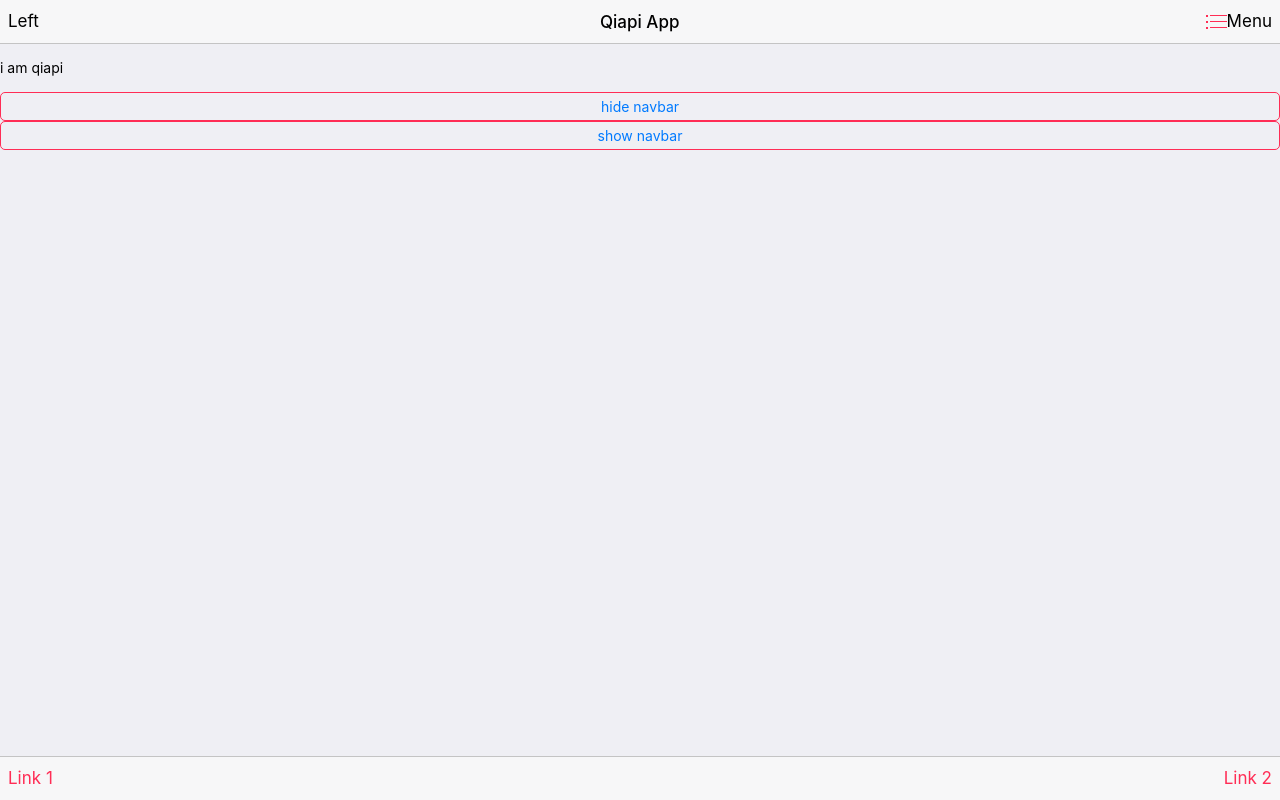
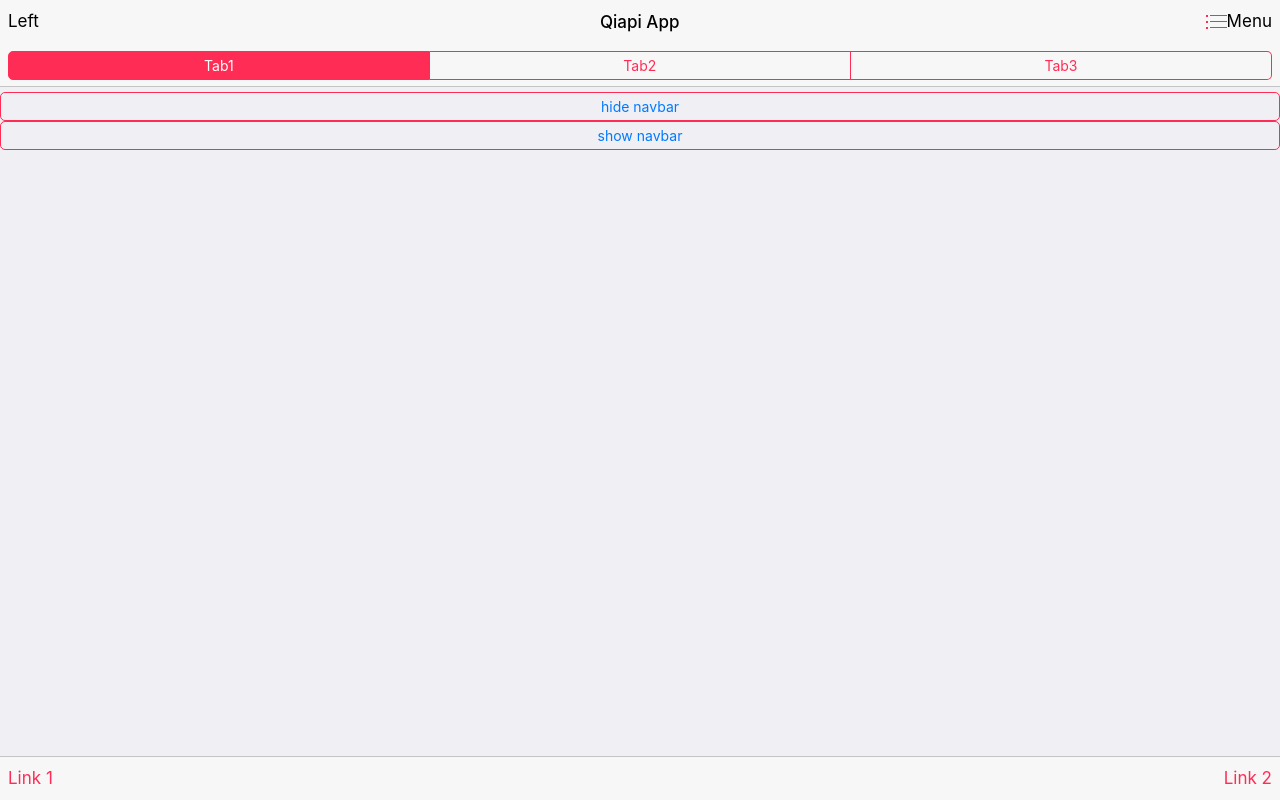
Before and after one commit to qiapi/qiapi.github.io, a plain HTML site: page tryMobile.html in a window 1280 px wide. Drawn offline with Linux system fonts and the light colour scheme.

Commit message:
subnavbar

```diff
--- a/tryMobile.html
+++ b/tryMobile.html
@@ -19,6 +19,13 @@
 					<div class="left sliding">Left</div>
 					<div class="center sliding">Qiapi App</div>
 					<div class="right sliding"><i class="icon icon-bars"></i><span>Menu</span></div>
+				</div>
+				<div class="subnavbar">
+					<div class="buttons-row">
+						<a href="#tabs1" class="button active">Tab1</a>
+						<a href="#tabs1" class="button">Tab2</a>
+						<a href="#tabs1" class="button">Tab3</a>
+					</div>
 				</div>
 			</div>
 			<div class="pages navbar-through toolbar-through">
```
